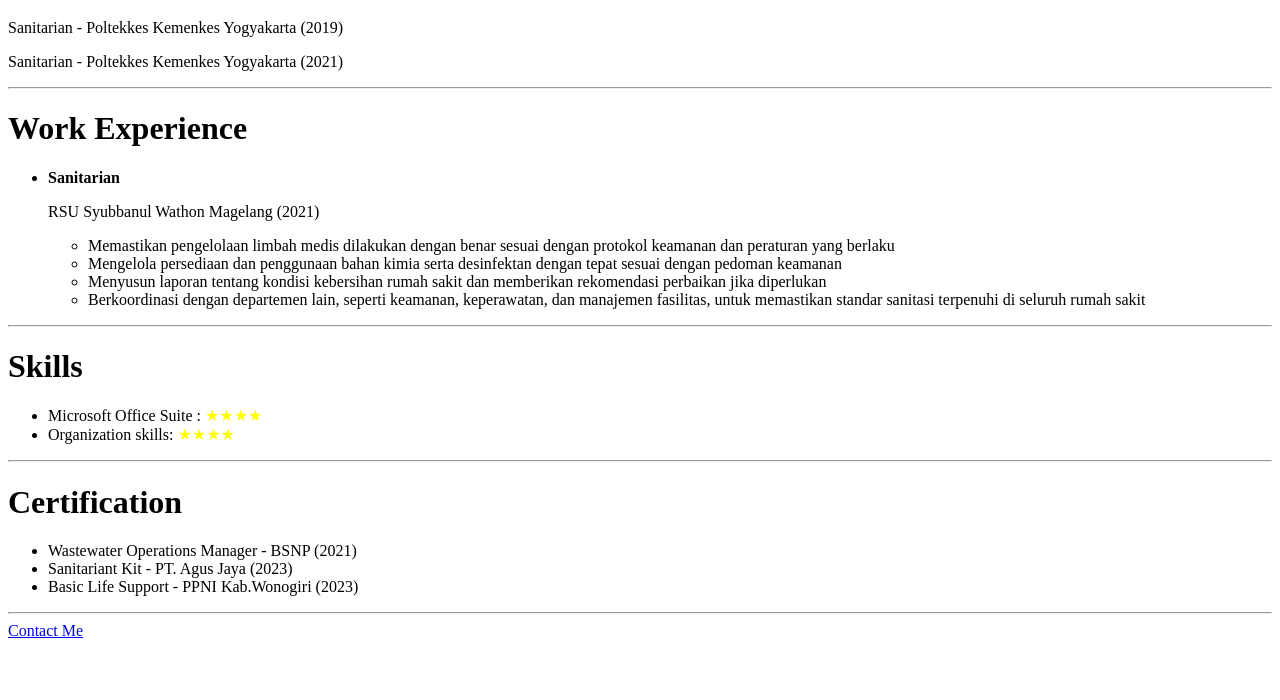
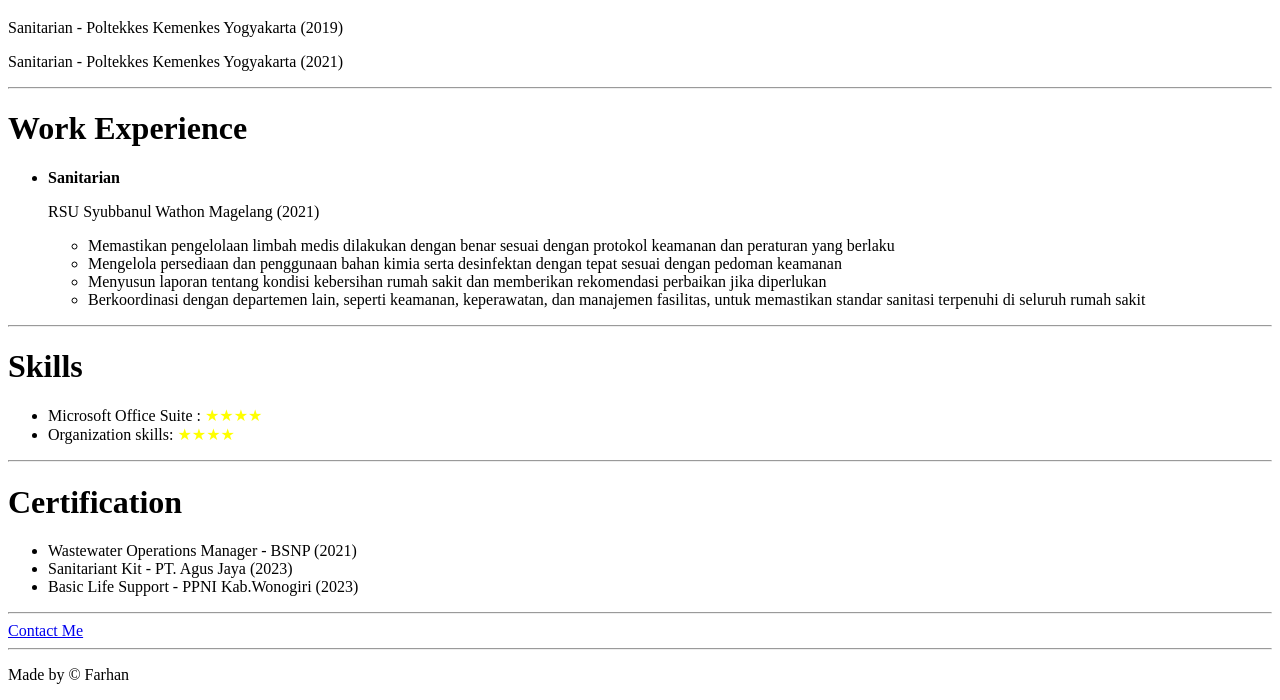
Before and after one commit to widiatmajaf/my-first-portofolio, a plain HTML site: page index.html in a window 1280 px wide. Shown: the part 661-1361 px from the top of the page. Before the commit the page ends 1309 px from the top, so only its background shows below. Drawn offline with Linux system fonts and the light colour scheme; files whose address does not match are found by name.

Commit message:
Add files via upload
added footer

```diff
--- a/index.html
+++ b/index.html
@@ -43,4 +43,8 @@
     <hr>
     <a href="\14_capstone-project\public\contact.html"> Contact Me</a>
 </body>
+<footer>
+    <hr>
+    <p>Made by &#169 Farhan</p>
+</footer>
 </html>
```
